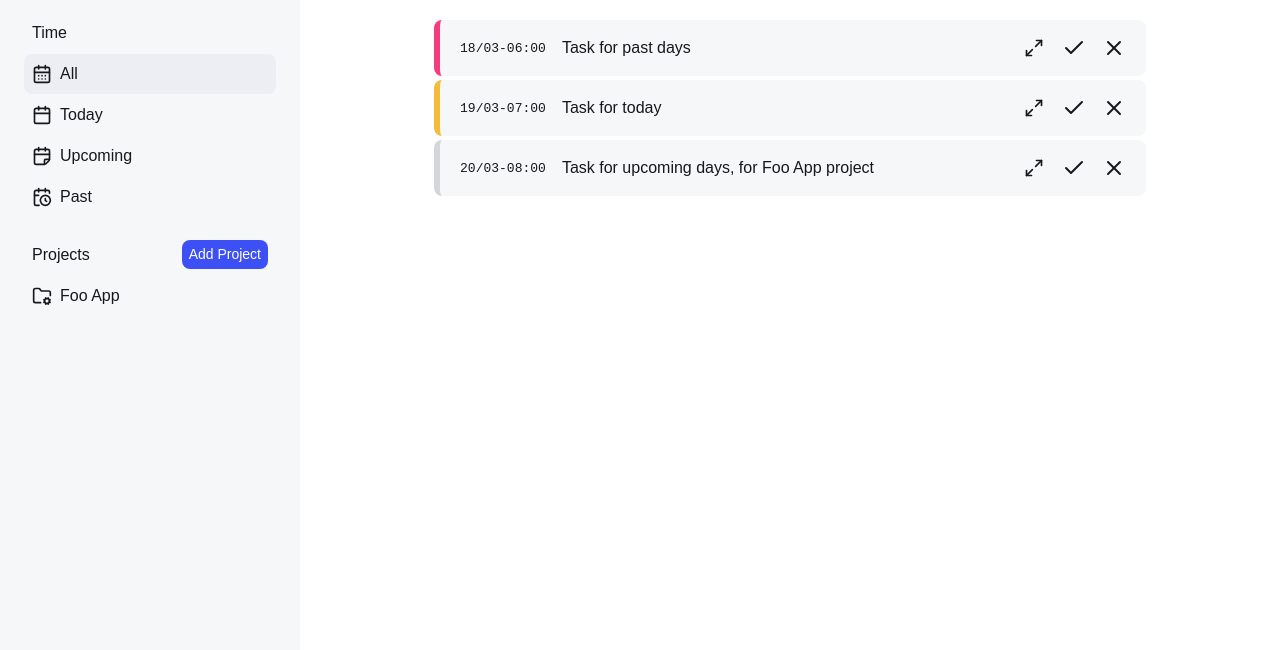
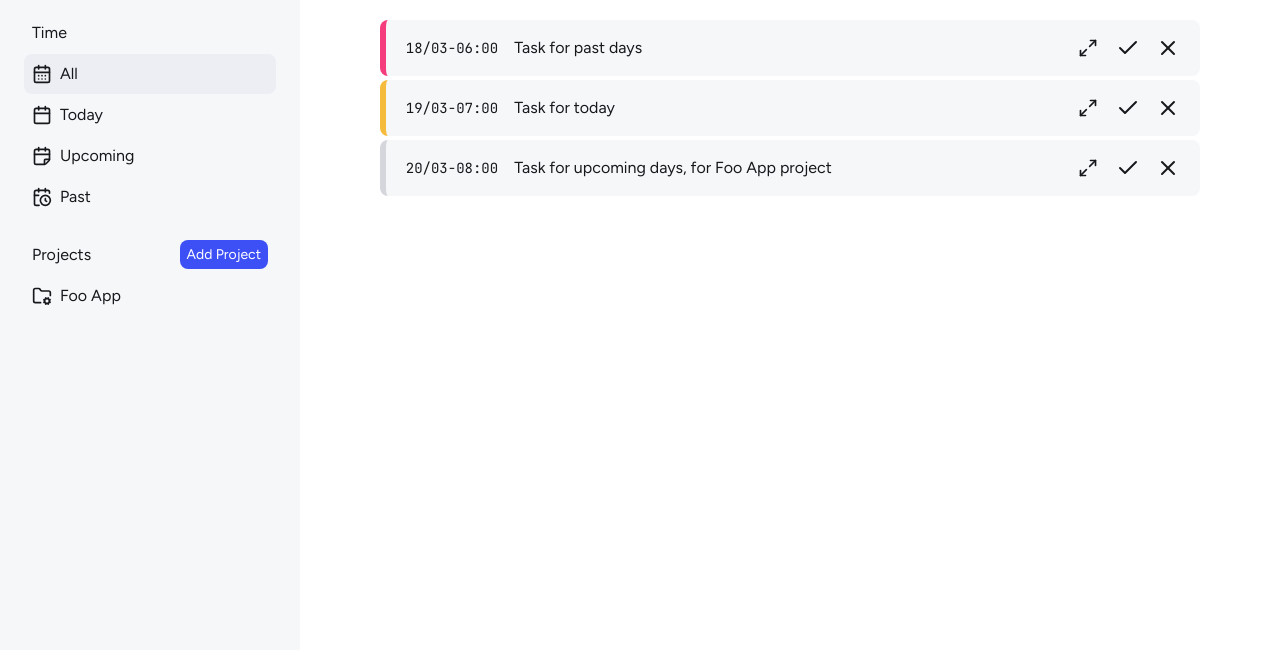
Before and after one commit to moktavizen/todo-vjs, a website built with webpack: page src/template.html in a window 1280 px wide. Shown: the part 80-730 px from the top of the page. Built offline with nearby package versions, Linux system fonts and the light colour scheme.

Commit message:
Use Figtree and JetBrins Mono fonts combo

```diff
--- a/src/index.js
+++ b/src/index.js
@@ -1,5 +1,6 @@
 import "./styles/reset.css";
 import "./styles/style.css";
+import "./styles/fonts.css";
 import { renderAll } from "./dom/allPage.js";
 import { addReadTodoModalListeners } from "./dom/readTodoModal.js";
 import { addTemplateListeners, renderTemplate } from "./dom/template.js";
--- /dev/null
+++ b/src/styles/fonts.css
@@ -0,0 +1,32 @@
+/* figtree-regular - latin */
+@font-face {
+  font-display: swap; /* Check https://developer.mozilla.org/en-US/docs/Web/CSS/@font-face/font-display for other options. */
+  font-family: "Figtree";
+  font-style: normal;
+  font-weight: 400;
+  src: url("../assets/fonts/figtree-v9-latin-regular.woff2") format("woff2"); /* Chrome 36+, Opera 23+, Firefox 39+, Safari 12+, iOS 10+ */
+}
+/* figtree-500 - latin */
+@font-face {
+  font-display: swap; /* Check https://developer.mozilla.org/en-US/docs/Web/CSS/@font-face/font-display for other options. */
+  font-family: "Figtree";
+  font-style: normal;
+  font-weight: 500;
+  src: url("../assets/fonts/figtree-v9-latin-500.woff2") format("woff2"); /* Chrome 36+, Opera 23+, Firefox 39+, Safari 12+, iOS 10+ */
+}
+/* figtree-600 - latin */
+@font-face {
+  font-display: swap; /* Check https://developer.mozilla.org/en-US/docs/Web/CSS/@font-face/font-display for other options. */
+  font-family: "Figtree";
+  font-style: normal;
+  font-weight: 600;
+  src: url("../assets/fonts/figtree-v9-latin-600.woff2") format("woff2"); /* Chrome 36+, Opera 23+, Firefox 39+, Safari 12+, iOS 10+ */
+}
+/* jetbrains-mono-regular - latin */
+@font-face {
+  font-display: swap; /* Check https://developer.mozilla.org/en-US/docs/Web/CSS/@font-face/font-display for other options. */
+  font-family: "JetBrains Mono";
+  font-style: normal;
+  font-weight: 400;
+  src: url("../assets/fonts/jetbrains-mono-v24-latin-regular.woff2") format("woff2"); /* Chrome 36+, Opera 23+, Firefox 39+, Safari 12+, iOS 10+ */
+}
--- a/src/styles/style.css
+++ b/src/styles/style.css
@@ -13,7 +13,7 @@
   background-color: var(--clr-white);
   height: 100vh;
 
-  font-family: sans-serif;
+  font-family: "Figtree", sans-serif;
   color: var(--clr-on-surface);
 
   display: grid;
@@ -288,7 +288,8 @@
 }
 
 .due-date {
-  font-family: monospace;
+  font-family: "JetBrains Mono", monospace;
+  font-size: 0.875rem;
   line-height: normal;
 }
 
--- a/src/template.html
+++ b/src/template.html
@@ -196,7 +196,7 @@
             <div class="date-priority-wrapper">
               <div>
                 <label for="task-date-input">Due Date</label>
-                <input type="datetime-local" id="task-date-input" required />
+                <input type="datetime-local" id="task-date-input" class="due-date" required />
               </div>
               <div>
                 <label for="task-priority-select">Priority</label>
@@ -241,6 +241,7 @@
               <input
                 type="datetime-local"
                 id="read-task-date"
+                class="due-date"
                 required
                 value="2021-01-01T16:00"
                 disabled
```
Also changed, not shown: src/assets/fonts/figtree-v9-latin-500.woff2 (added), src/assets/fonts/figtree-v9-latin-600.woff2 (added), src/assets/fonts/figtree-v9-latin-regular.woff2 (added), src/assets/fonts/jetbrains-mono-v24-latin-regular.woff2 (added).
